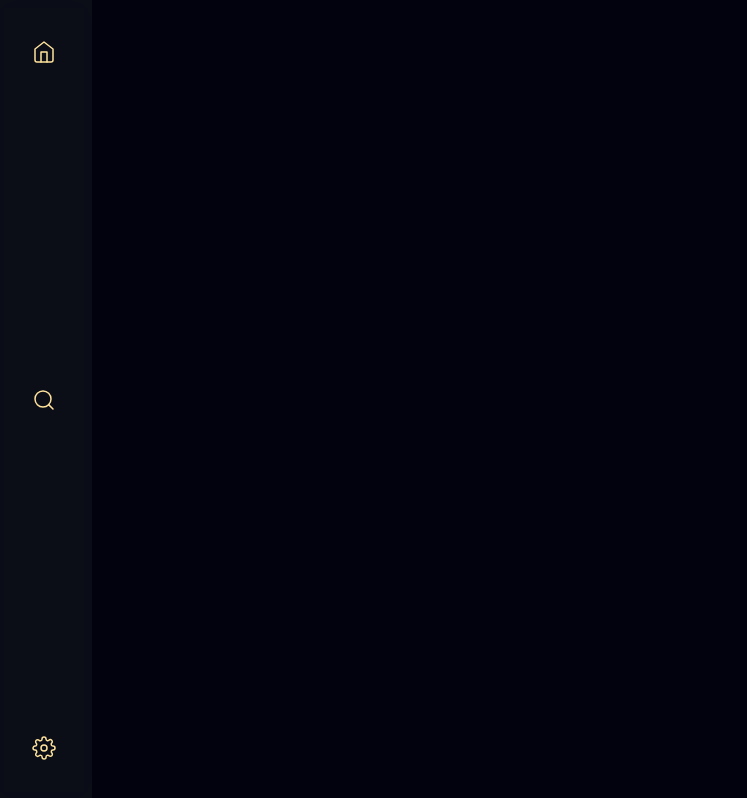
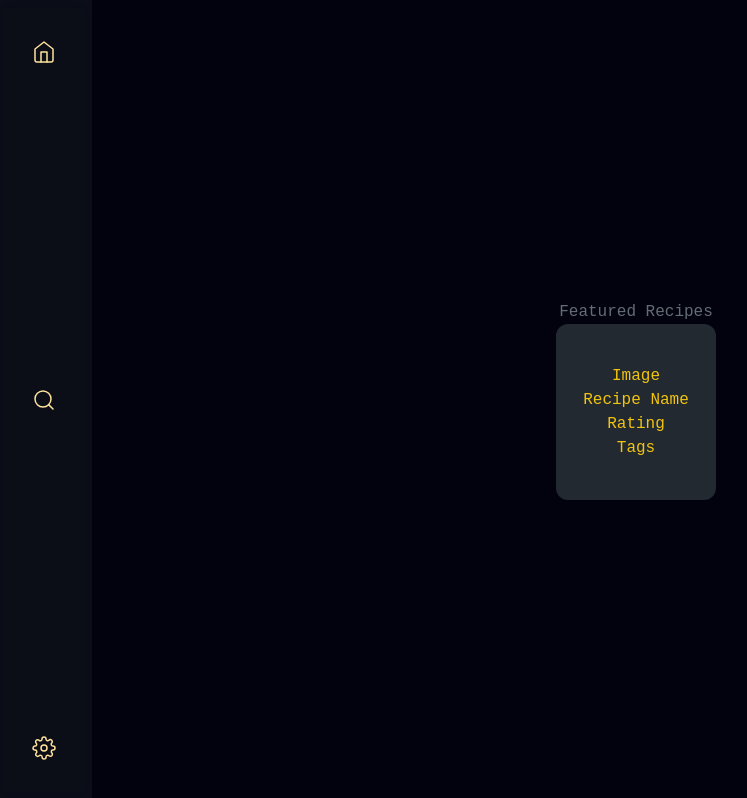
Before and after one commit to TypeErrorDev/Recipeek, a React (Vite) app: page /dashboard in a window 1280 px wide. Shown: the whole page, without its empty margins (4-751 px from the left). Built offline with nearby package versions, Linux system fonts and the light colour scheme; sample sign-in values are in the browser's storage; the HTML template or start-up script is replaced by a standard one.

Commit message:
set up the card component

```diff
--- /dev/null
+++ b/src/Components/Cards.jsx
@@ -0,0 +1,17 @@
+const Cards = () => {
+  return (
+    <div>
+      <div className="flex justify-center items-center">
+        <h1>Featured Recipes</h1>
+      </div>
+      <div className="border-double bg-foreground-dark h-44 w-40 text-warning-dark rounded-xl flex flex-col justify-center items-center">
+        <span>Image</span>
+        <p>Recipe Name</p>
+        <p>Rating</p>
+        <p>Tags</p>
+      </div>
+    </div>
+  );
+};
+
+export default Cards;
--- a/src/Components/Dashboard.jsx
+++ b/src/Components/Dashboard.jsx
@@ -2,6 +2,7 @@
 // Import components
 // ---------------------------
 import Nav from "./Nav";
+import Cards from "./Cards";
 
 // ---------------------------
 // Code Begins
@@ -17,6 +18,7 @@ const Dashboard = ({ username }) => {
   return (
     <div>
       <Nav />
+      <Cards />
     </div>
   );
 };
```
